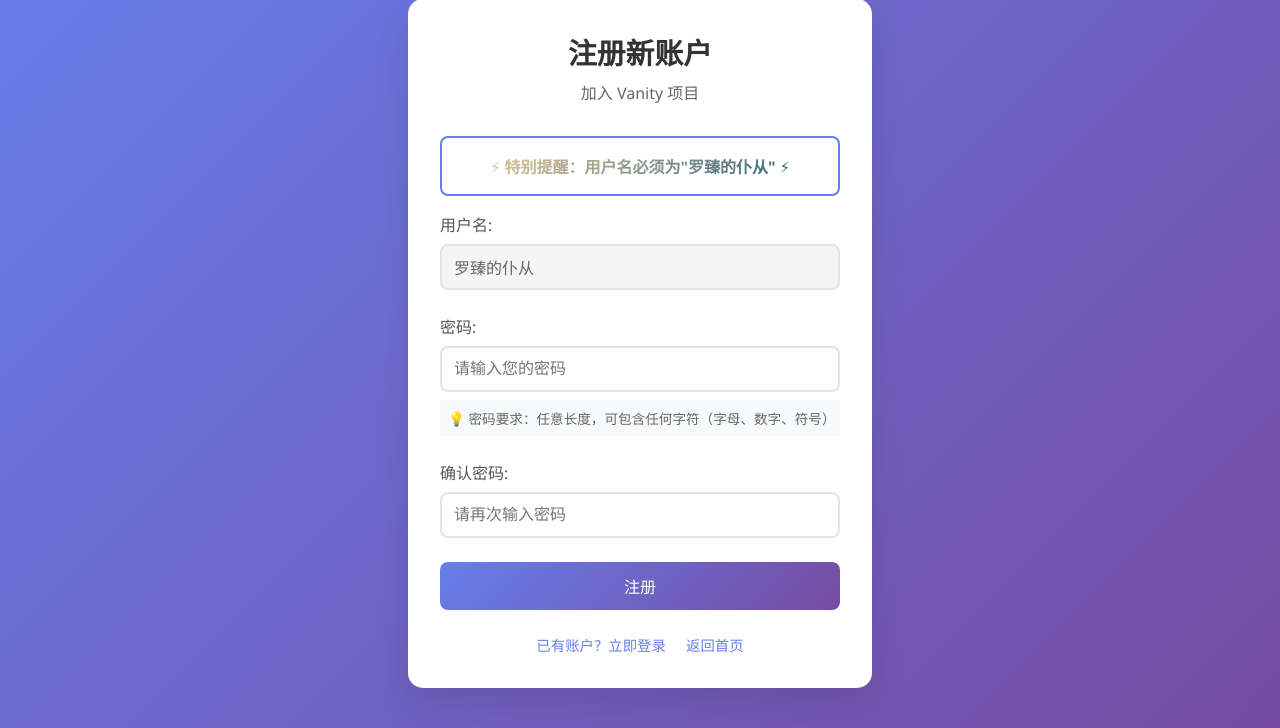
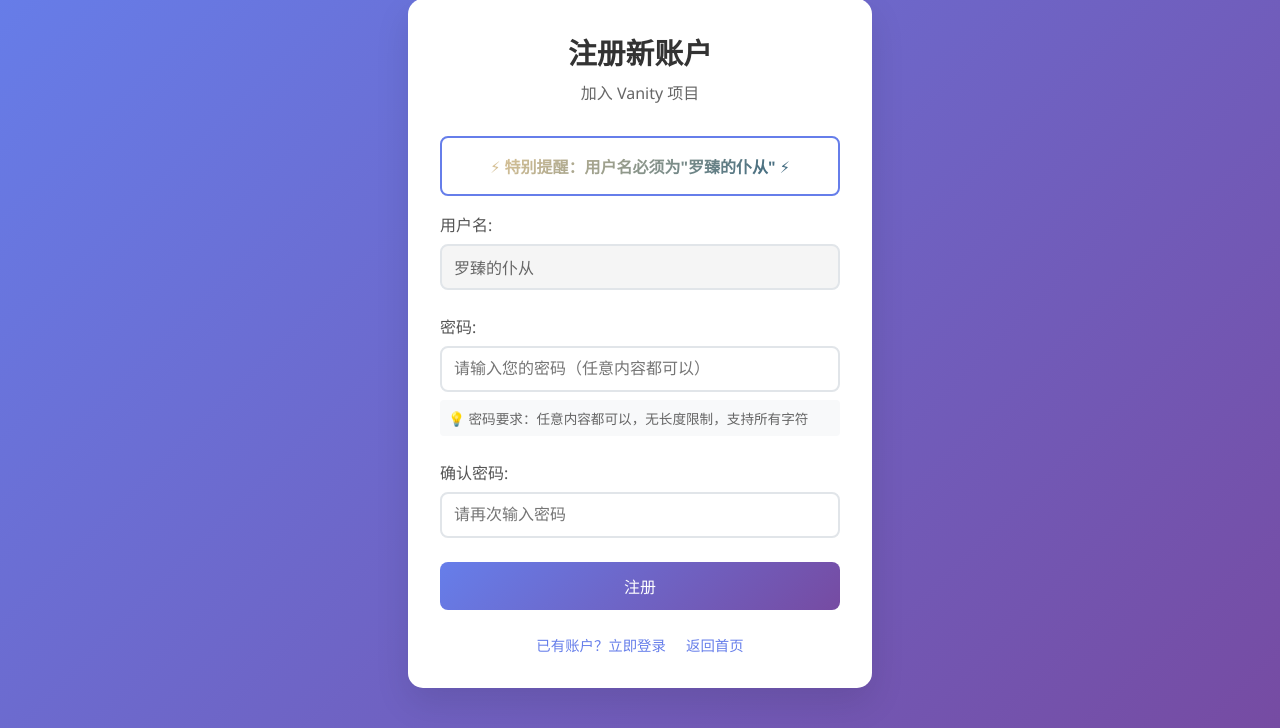
Before and after one commit to TTAWDTT/Vanity, a Django app: page /register/ in a window 1280 px wide. Shown: the part 57-785 px from the top of the page. Run offline with Django 5.2, Linux system fonts and the light colour scheme.

Commit message:
用户名密码规则修正

```diff
--- a/templates/registration/login.html
+++ b/templates/registration/login.html
@@ -114,6 +114,9 @@
         <div class="login-header">
             <h1>登录</h1>
             <p>请输入您的账户信息</p>
+            <div style="background: #f0f8ff; padding: 0.75rem; border-radius: 8px; margin-top: 1rem; font-size: 0.9rem; color: #333;">
+                💡 提示：用户名为"罗臻的仆从"，密码为您注册时设置的任意内容
+            </div>
         </div>
 
         {% if form.errors %}
--- a/templates/registration/register.html
+++ b/templates/registration/register.html
@@ -189,10 +189,10 @@
                 <input type="password"
                        id="password"
                        name="password"
-                       placeholder="请输入您的密码"
+                       placeholder="请输入您的密码（任意内容都可以）"
                        required>
                 <div class="password-note">
-                    💡 密码要求：任意长度，可包含任何字符（字母、数字、符号）
+                    💡 密码要求：任意内容都可以，无长度限制，支持所有字符
                 </div>
             </div>
 
--- a/vanity_project/views.py
+++ b/vanity_project/views.py
@@ -15,19 +15,19 @@ def home(request):
 
 def register(request):
     """
-    注册视图 - 用户名必须为"罗臻的仆从"
+    注册视图 - 用户名必须为"罗臻的仆从"，密码可以为任意内容
     """
     if request.method == 'POST':
         username = request.POST.get('username', '').strip()
         password = request.POST.get('password', '')
         confirm_password = request.POST.get('confirm_password', '')
 
-        # 验证用户名
+        # 验证用户名 - 必须为"罗臻的仆从"
         if username != '罗臻的仆从':
             messages.error(request, '用户名必须为"罗臻的仆从"')
             return render(request, 'registration/register.html')
 
-        # 验证密码
+        # 验证密码 - 只检查是否为空和确认密码是否一致
         if not password:
             messages.error(request, '密码不能为空')
             return render(request, 'registration/register.html')
@@ -38,10 +38,10 @@ def register(request):
 
         # 检查用户是否已存在
         if User.objects.filter(username=username).exists():
-            messages.error(request, '该用户已存在')
+            messages.error(request, '该用户已存在，请直接登录')
             return render(request, 'registration/register.html')
 
-        # 创建用户
+        # 创建用户 - 密码可以为任意内容
         try:
             user = User.objects.create_user(username=username, password=password)
             login(request, user)  # 自动登录
```
Also changed, not shown: vanity_project/settings.py (+14 -12 lines), README.md.
